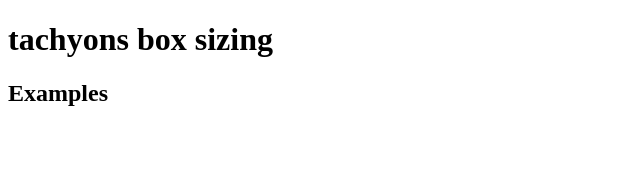
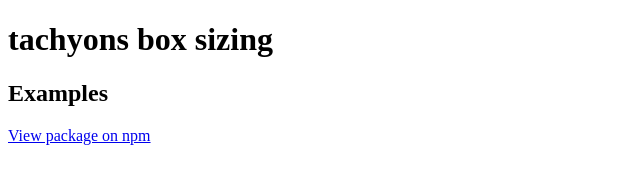
Before and after one commit to tachyons-css/tachyons-box-sizing, a website: page index.html in a window 1280 px wide. Shown: the whole page, without its empty margins (0-640 px from the left). Drawn offline with Linux system fonts and the light colour scheme.

Commit message:
Adding link to npm module

```diff
--- a/index.html
+++ b/index.html
@@ -13,5 +13,6 @@
   <body>
     <h1>tachyons box sizing</h1>
     <h2>Examples</h2>
+    <a href="http://npmjs.org/package/tachyons-box-sizing" title="tachyons-box-sizing">View package on npm</a>
   </body>
 </html>
```
